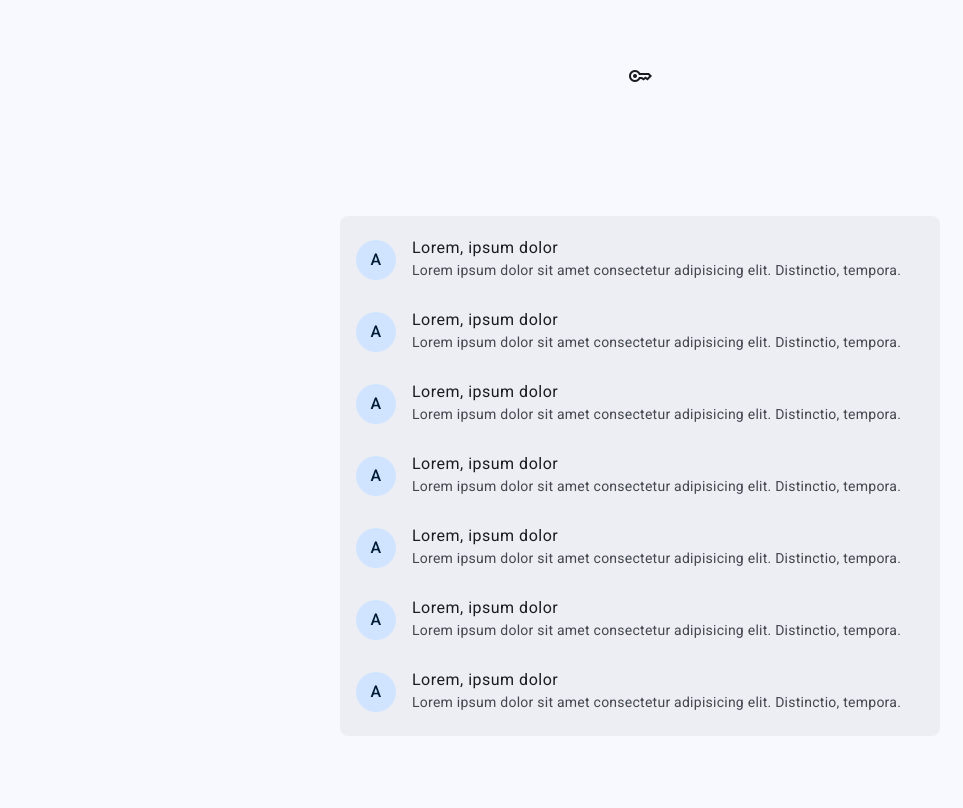
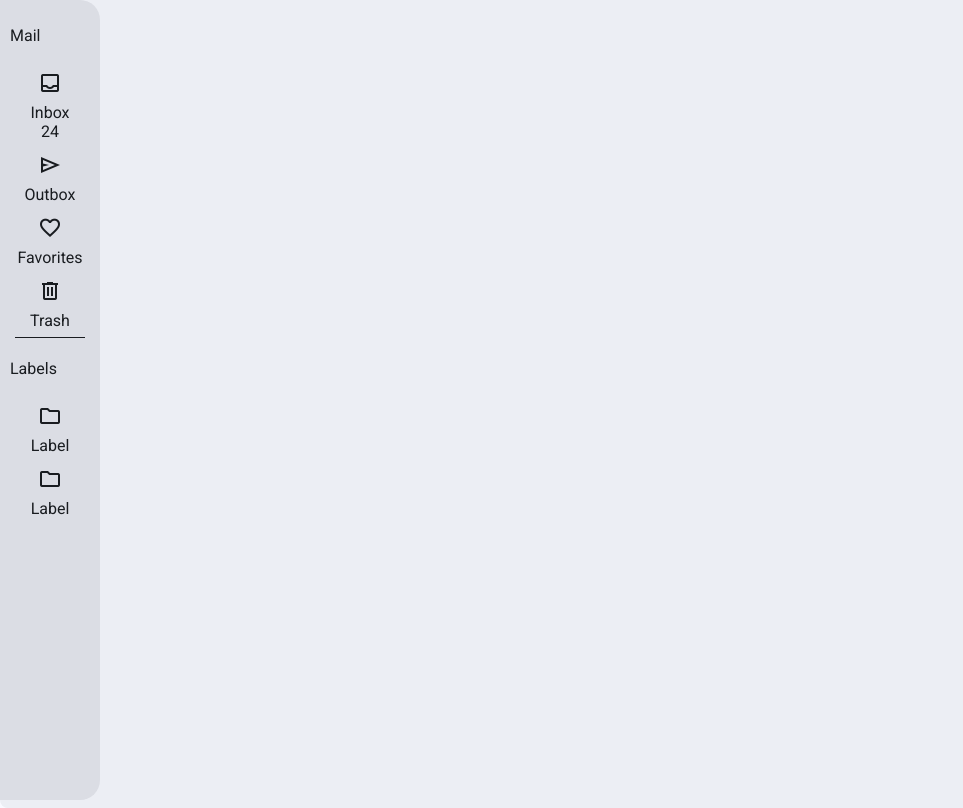
Before and after one commit to boichenkodaniel/Frontend, a website built with webpack: page src/index.html in a window 1280 px wide. Shown: the whole page, without its empty margins (0-963 px from the left). Built offline with nearby package versions, Linux system fonts and the light colour scheme.

Commit message:
Homework5

```diff
--- a/src/index.html
+++ b/src/index.html
@@ -4,68 +4,24 @@
 <head>
     <meta charset="UTF-8">
     <meta name="viewport" content="width=device-width, initial-scale=1.0">
-    <title>Document</title>
+    <title>Homework 5</title>
 </head>
 
 <body>
+    <div class="container">
+        <div class="navigation">
+            <p>Mail</p>
+            <div class="item item__Inbox"><span class="material-symbols-outlined">Inbox</span><span class="title">Inbox</span><div class="quantity">24</div>  </div>
+            <div class="item item__Outbox"><span class="material-symbols-outlined"> send</span><span class="title">Outbox</span></div>
+            <div class="item item__Favorites"><span class="material-symbols-outlined"> favorite</span><span class="title">Favorites</span></div>
+            <div class="item item__Trash"><span class="material-symbols-outlined"> delete</span><span class="title">Trash</span></div>
+            <hr>
+            <p>Labels</p>
+            <div class="item item__Label1"><span class="material-symbols-outlined"> folder</span><span class="title">Label</span></div>
+            <div class="item item__Label2"><span class="material-symbols-outlined"> folder</span><span class="title">Label</span></div>
+        </div>
+    </div>
 
-    <span class="material-symbols-outlined">
-        key
-    </span>
-
-
-    <div class="list-container">
-
-        <div class="list-item">
-            <span class="list-item__avatar">A</span>
-            <h3 class="list-item__headline">Lorem, ipsum dolor</h3>
-            <p class="list-item__supporting-text">Lorem ipsum dolor sit amet consectetur adipisicing elit. Distinctio,
-                tempora.</p>
-        </div>
-
-        <div class="list-item">
-            <span class="list-item__avatar">A</span>
-            <h3 class="list-item__headline">Lorem, ipsum dolor</h3>
-            <p class="list-item__supporting-text">Lorem ipsum dolor sit amet consectetur adipisicing elit. Distinctio,
-                tempora.</p>
-        </div>
-
-        <div class="list-item">
-            <span class="list-item__avatar">A</span>
-            <h3 class="list-item__headline">Lorem, ipsum dolor</h3>
-            <p class="list-item__supporting-text">Lorem ipsum dolor sit amet consectetur adipisicing elit. Distinctio,
-                tempora.</p>
-        </div>
-
-        <div class="list-item">
-            <span class="list-item__avatar">A</span>
-            <h3 class="list-item__headline">Lorem, ipsum dolor</h3>
-            <p class="list-item__supporting-text">Lorem ipsum dolor sit amet consectetur adipisicing elit. Distinctio,
-                tempora.</p>
-        </div>
-
-        <div class="list-item">
-            <span class="list-item__avatar">A</span>
-            <h3 class="list-item__headline">Lorem, ipsum dolor</h3>
-            <p class="list-item__supporting-text">Lorem ipsum dolor sit amet consectetur adipisicing elit. Distinctio,
-                tempora.</p>
-        </div>
-
-        <div class="list-item">
-            <span class="list-item__avatar">A</span>
-            <h3 class="list-item__headline">Lorem, ipsum dolor</h3>
-            <p class="list-item__supporting-text">Lorem ipsum dolor sit amet consectetur adipisicing elit. Distinctio,
-                tempora.</p>
-        </div>
-
-        <div class="list-item">
-            <span class="list-item__avatar">A</span>
-            <h3 class="list-item__headline">Lorem, ipsum dolor</h3>
-            <p class="list-item__supporting-text">Lorem ipsum dolor sit amet consectetur adipisicing elit. Distinctio,
-                tempora.</p>
-        </div>
-
-    </div>
 
 
 </body>
--- a/src/styles.scss
+++ b/src/styles.scss
@@ -3,45 +3,14 @@
 @import url('https://fonts.googleapis.com/css2?family=Roboto:wght@300;400;500&display=swap');
 @import url('https://fonts.googleapis.com/css2?family=Material+Symbols+Outlined:opsz,wght,FILL,GRAD@20..48,100..700,0..1,-50..200');
 
-$typography-map: (
-    "title-medium": ("line-height": 24px,
-        "size": 16px,
-        "tracking": 0.15px,
-        "weight": 500),
-    "body-large": ("line-height": 24px,
-        "size": 16px,
-        "tracking": 0.5px,
-        "weight": 400),
-    "body-medium": ("line-height": 20px,
-        "size": 14px,
-        "tracking": 0.25px,
-        "weight": 400),
-);
 
-@mixin _private-apply-font($font-style) {
-    $font-map: map.get($typography-map, $font-style);
-
-    font-size: map.get($font-map, "size");
-    font-weight: map.get($font-map, "weight");
-    letter-spacing: map.get($font-map, "tracking");
-    line-height: map.get($font-map, "line-height");
-}
-
-@mixin typography-title-medium {
-    @include _private-apply-font("title-medium");
-}
-
-@mixin typography-body-large {
-    @include _private-apply-font("body-large");
-}
-
-@mixin typography-body-medium {
-    @include _private-apply-font("body-medium");
-}
+$breakpoint-tablet:1400px;
+$breakpoint-phone:900px;
 
 :root {
     // light theme colors
     --md-sys-color-background-light: rgb(248 249 255);
+    --md-sys-color-navigation-light: rgb(219, 221, 228);
     --md-sys-color-on-background-light: rgb(25 28 32);
     --md-sys-color-surface-container-light: rgb(236 238 244);
     --md-sys-color-primary-container-light: rgb(209 228 255);
@@ -51,6 +20,7 @@ $typography-map: (
 
     // dark theme colors
     --md-sys-color-background-dark: rgb(17 20 24);
+    --md-sys-color-navigation-dark: rgb(17, 20, 24);
     --md-sys-color-on-background-dark: rgb(225 226 232);
     --md-sys-color-surface-container-dark: rgb(29 32 36);
     --md-sys-color-primary-container-dark: rgb(26 73 117);
@@ -60,6 +30,8 @@ $typography-map: (
 
     // theme colors
     --md-sys-color-background: light-dark(var(--md-sys-color-background-light), var(--md-sys-color-background-dark));
+    --md-sys-color-line: light-dark(var(--md-sys-color-background-dark), var(--md-sys-color-background-light));
+    --md-sys-color-navigation: light-dark(var(--md-sys-color-navigation-light), var(--md-sys-color-navigation-dark));
     --md-sys-color-on-background: light-dark(var(--md-sys-color-on-background-light), var(--md-sys-color-on-background-dark));
     --md-sys-color-surface-container: light-dark(var(--md-sys-color-surface-container-light), var(--md-sys-color-surface-container-dark));
     --md-sys-color-primary-container: light-dark(var(--md-sys-color-primary-container-light), var(--md-sys-color-primary-container-dark));
@@ -84,87 +56,125 @@ body {
     background-color: var(--md-sys-color-background);
     color: var(--md-sys-color-on-background);
 }
-
-.list-container {
+.material-symbols-outlined{
+    fill:0;
+}
+.container {
     padding-block: 8px;
     border-radius: 8px;
-    width: 600px;
-    background: lightgreen;
     display: grid;
 
+    width:100%;
+    height: 100%;
     background-color: var(--md-sys-color-surface-container);
-}
+    grid-template-columns: [navigation-start] 300px [navigation-end]  1fr;
+    grid-template-rows: [navigation-start] 1fr [navigation-end];
+    @media(width < $breakpoint-tablet) and (width > $breakpoint-phone){
+        grid-template-columns: [navigation-start] 100px [navigation-end content-start] 1fr [content-end];
+        grid-template-rows: [navigation-start] 1fr [navigation-end];
+    }
+    @media(width <= $breakpoint-phone){
+        grid-template-columns:  1fr ;
+        grid-template-rows: 1fr [navigation-start] min-content [navigation-end];
+    }
+    .navigation{
+        grid-column: navigation;
+        grid-row:navigation;
+        background-color: var(--md-sys-color-navigation);
+        padding:10px;
+        border-top-right-radius: 20px;
+        border-bottom-right-radius: 20px;
+        display:grid;
+        grid-template-columns: 1fr;
+        grid-template-rows: repeat(9,min-content);
 
-.list-item {
-    --_state-layer-display: none;
+        @media(width <= $breakpoint-phone){
+            grid-template-columns: repeat(7,min-content);
+            grid-template-rows: 1fr;
+            border-top-right-radius: 20px;
+            border-bottom-right-radius: 0;
+            border-top-left-radius: 20px;
+            text-align: center;
+            gap:10px;
+            p{
+                display:none;
+            }
+        }
 
-    display: grid;
-    grid-template-columns: [avatar-start] min-content [avatar-end content-start] 1fr [content-end];
-    grid-template-rows: [avatar-start headline-start] 1fr [headline-end supporting-text-start] 1fr [avatar-end supporting-text-end];
-    box-sizing: border-box;
-    height: 72px;
-    padding-block: 8px;
-    padding-inline: 16px;
-    column-gap: 16px;
-    position: relative;
-    isolation: isolate;
+        .item{
+            display:grid;
+            grid-template-columns:repeat(2,min-content) 1fr;
+            grid-template-rows:min-content;
+            border-radius:10px;
+            padding:10px;
+            align-items: center;
+            @media(width < $breakpoint-tablet) and (width > $breakpoint-phone){
+                grid-template-columns:1fr;
+                grid-template-rows:repeat(3,min-content);
+                text-align: center;
+                padding:0;
+                margin:2px;
+            }
+            @media(width <= $breakpoint-phone){
+                grid-template-columns:1fr;
+                grid-template-rows:repeat(3,min-content);
+                text-align: center;
+                padding:0;
 
-    background-color: var(--md-sys-color-surface-container);
-    color: var(--md-sys-color-on-surface);
+            }
+            &:hover{
+                background-color:var(--md-sys-color-primary-container);
+                span{font-variation-settings: 'FILL' 1;}
+                @media(width < $breakpoint-tablet) {
+                    background-color:var(--md-sys-color-navigation);
+                }
+            }
 
-    &:hover {
-        --_state-layer-display: block;
-    }
+            .material-symbols-outlined {
+                vertical-align: middle;
+                margin-right: 20px;
+                @media(width < $breakpoint-tablet) and (width > $breakpoint-phone){
+                    line-height:40px;
+                    width:100%;
+                    height:40px;
+                    margin-right:0;
+                    border-radius:20px;
+                    &:hover{
+                    background-color:var(--md-sys-color-primary-container);
+                    }
+                }
+                @media(width <= $breakpoint-phone){
+                    line-height:40px;
+                    width:100%;
+                    height:40px;
+                    margin-right:0;
+                    border-radius:20px;
+                    &:hover{
+                    background-color:var(--md-sys-color-primary-container);
+                    }
+                }
+            }
+            .title{
+                text-align: center;
+            }
+            .quantity{
+                text-align: right;
+                @media(width < $breakpoint-tablet) {
+                    text-align: center;
+                }
+            }
+        }
+        hr{
+            border: none;
+            border-top: 1px solid;
+            margin: 5px;
+            @media(width <= $breakpoint-phone){
+                border: none;
+                border-top: 0;
+                margin: 0;
+                border-left:1px solid;
+            }
+        }
 
-    &::after {
-        display: var(--_state-layer-display);
-        content: '';
-        position: absolute;
-        inset: 0;
-        background-color: currentColor;
-        opacity: 0.08;
-        z-index: -1;
-    }
-
-    &__avatar {
-        @include typography-title-medium;
-
-        grid-column: avatar;
-        grid-row: avatar;
-        display: grid;
-        align-self: center;
-        place-items: center;
-        width: 40px;
-        aspect-ratio: 1;
-        background: var(--md-sys-color-primary-container);
-        color: var(--md-sys-color-on-primary-container);
-        border-radius: 20px;
-    }
-
-    &__headline {
-        @include typography-body-large;
-
-        grid-column: content;
-        grid-row: headline;
-        margin: 0;
-        align-self: end;
-    }
-
-    &__supporting-text {
-        @include typography-body-medium;
-
-        grid-column: content;
-        grid-row: supporting-text;
-        margin: 0;
-
-        color: var(--md-sys-color-on-surface-variant);
     }
 }
-
-.material-symbols-outlined {
-    font-variation-settings:
-        'FILL' var(--icon-fill, 0),
-        'wght' 400,
-        'GRAD' 0,
-        'opsz' 24
-}
--- a/webpack.config.js
+++ b/webpack.config.js
@@ -44,7 +44,6 @@ module.exports = {
         }),
     ],
     devServer: {
-        open: true,
         watchFiles: path.join(__dirname, 'src'),
         port: 9000,
     },
```
